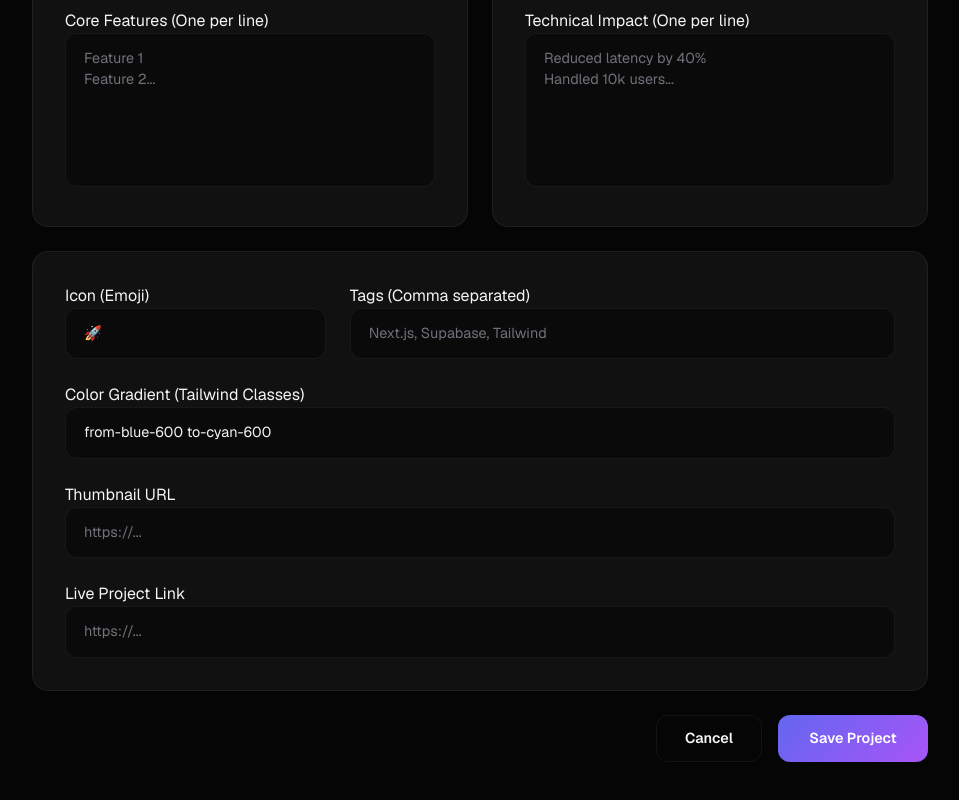
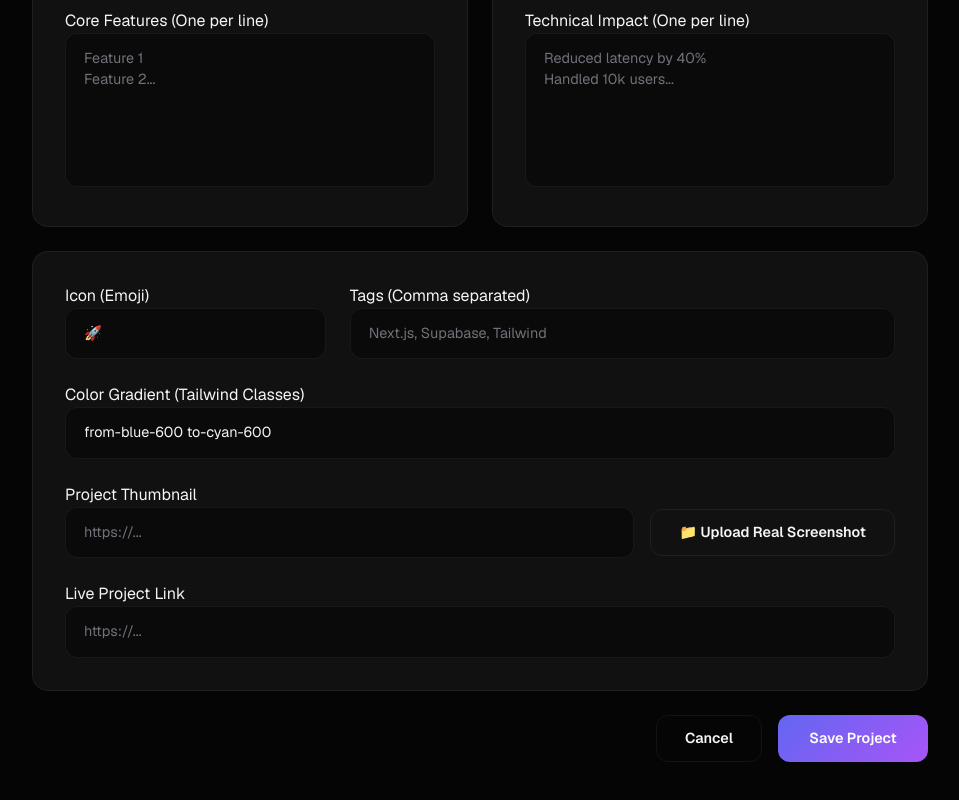
Before and after one commit to sirtinypp/ajbasa, a Next.js app: page /admin/projects/1 in a window 1280 px wide. Shown: the part 806-1606 px from the top of the page, without its empty margins (288-1247 px from the left). Built offline with nearby package versions, Linux system fonts and the light colour scheme; no server answers; the database is empty.

Commit message:
feat: Add direct image upload to Supabase Storage for project thumbnails

```diff
--- a/src/app/admin/projects/[id]/page.tsx
+++ b/src/app/admin/projects/[id]/page.tsx
@@ -231,9 +231,63 @@ export default function ProjectEditor({ params }: { params: Promise<{ id: string
               <input name="color" value={formData.color} onChange={handleChange} placeholder="from-blue-600 to-indigo-600" className="form-input" />
            </div>
 
-           <div>
-              <label className="label">Thumbnail URL</label>
-              <input name="thumbnail" value={formData.thumbnail} onChange={handleChange} placeholder="https://..." className="form-input" />
+           <div className="space-y-4">
+              <label className="label">Project Thumbnail</label>
+              <div className="flex flex-col sm:flex-row gap-4 items-start sm:items-center">
+                <input
+                  name="thumbnail"
+                  value={formData.thumbnail}
+                  onChange={handleChange}
+                  placeholder="https://..."
+                  className="form-input flex-grow"
+                />
+                <div className="relative">
+                  <input
+                    type="file"
+                    accept="image/*"
+                    onChange={async (e) => {
+                      const file = e.target.files?.[0];
+                      if (!file) return;
+
+                      setSaving(true);
+                      const fileExt = file.name.split('.').pop();
+                      const fileName = `${Math.random()}.${fileExt}`;
+                      const filePath = `${fileName}`;
+
+                      const { error: uploadError } = await supabase.storage
+                        .from('project-thumbnails')
+                        .upload(filePath, file);
+
+                      if (uploadError) {
+                        alert('Error uploading image: ' + uploadError.message);
+                      } else {
+                        const { data } = supabase.storage
+                          .from('project-thumbnails')
+                          .getPublicUrl(filePath);
+
+                        setFormData(prev => ({ ...prev, thumbnail: data.publicUrl }));
+                      }
+                      setSaving(false);
+                    }}
+                    className="absolute inset-0 w-full h-full opacity-0 cursor-pointer z-10"
+                  />
+                  <button type="button" className="btn-outline whitespace-nowrap">
+                    📁 Upload Real Screenshot
+                  </button>
+                </div>
+              </div>
+              {formData.thumbnail && (
+                <div className="relative w-full aspect-video rounded-xl overflow-hidden border border-surface-border mt-2">
+                  <img src={formData.thumbnail} alt="Preview" className="w-full h-full object-cover" />
+                  <button
+                    type="button"
+                    onClick={() => setFormData(prev => ({ ...prev, thumbnail: '' }))}
+                    className="absolute top-2 right-2 p-1 bg-red-500 text-white rounded-full hover:bg-red-600 transition-colors"
+                  >
+                    ✕
+                  </button>
+                </div>
+              )}
            </div>
 
            <div>
```
